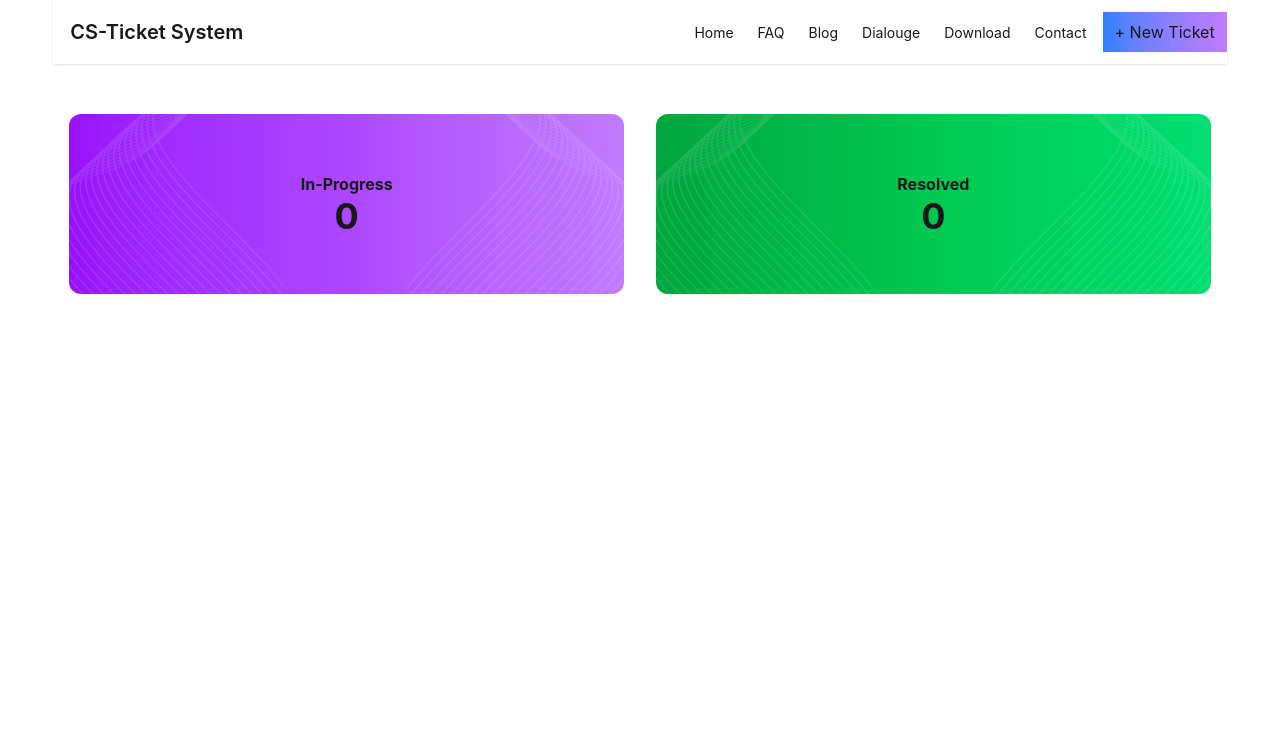
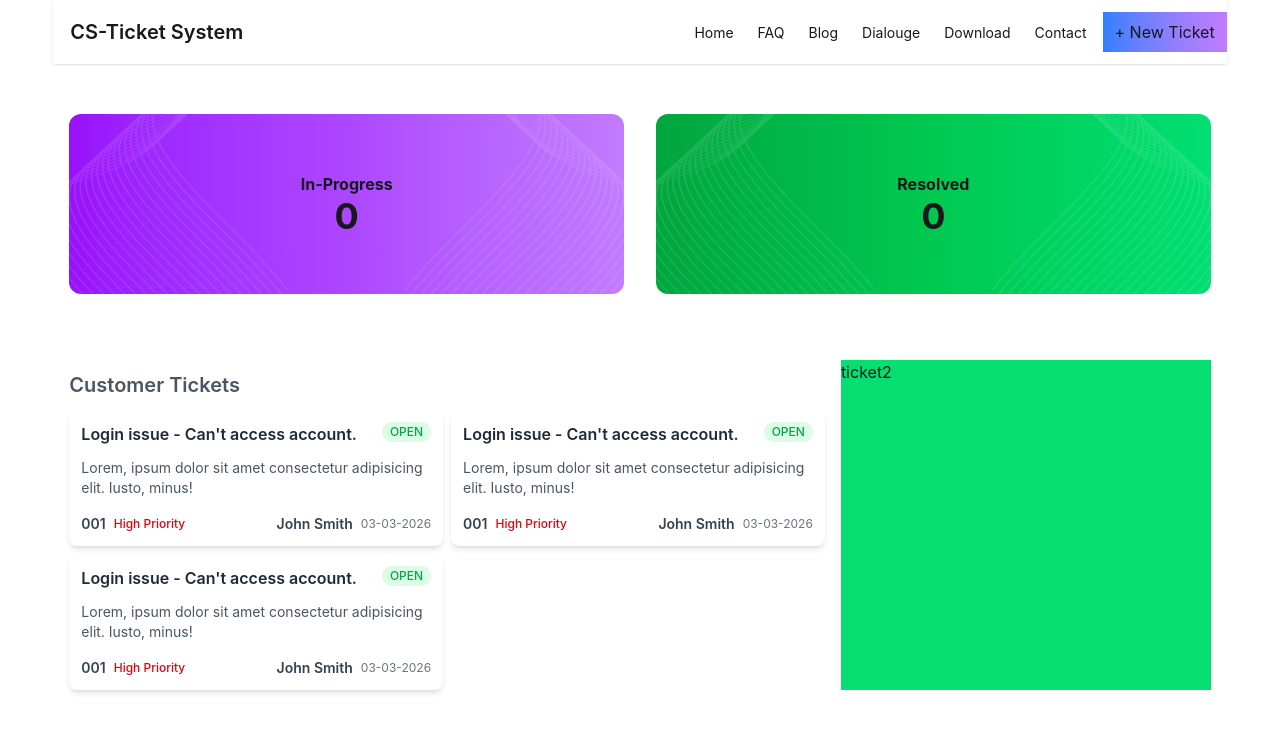
Before and after one commit to pobittra1/cs-ticket-system, a React (Vite) app: page / in a window 1280 px wide. Shown: the top 732 px of the page. Built offline with nearby package versions, Linux system fonts and the light colour scheme.

Commit message:
generate hardcoded ticket

```diff
--- a/src/App.jsx
+++ b/src/App.jsx
@@ -2,6 +2,7 @@
 import './App.css'
 import HeroSec from './components/HeroSec/HeroSec'
 import Navbar from './components/Navbar/Navbar'
+import TicketSec from './components/TicketSec/TicketSec'
 
 function App() {
 
@@ -11,6 +12,7 @@ function App() {
       <div className="web-container w-11/12 mx-auto">
         <Navbar></Navbar>
         <HeroSec></HeroSec>
+        <TicketSec></TicketSec>
       </div>
     </>
   )
--- /dev/null
+++ b/src/components/TicketSec/TicketSec.jsx
@@ -0,0 +1,118 @@
+const TicketSec = () => {
+    return (
+        <div className="w-full grid grid-cols-12 p-4 gap-4">
+            <div className="left-ticket-container col-span-8">
+                <h2 className="sub-title">Customer Tickets</h2>
+                <div className="grid grid-cols-2 gap-2">
+                    <div className="ticket bg-white shadow-md rounded-lg p-3 w-full max-w-sm mx-auto flex flex-col gap-3">
+
+                        {/* Title and status */}
+                        <div className="flex justify-between items-start">
+                            <h3 className="text-base font-semibold text-gray-800">
+                                Login issue - Can't access account.
+                            </h3>
+                            <p className="text-xs font-medium text-green-600 uppercase bg-green-100 px-2 py-0.5 rounded-full">
+                                Open
+                            </p>
+                        </div>
+
+                        {/* Description */}
+                        <p className="desc text-gray-600 text-sm">
+                            Lorem, ipsum dolor sit amet consectetur adipisicing elit. Iusto, minus!
+                        </p>
+
+                        {/* Footer: left & right info */}
+                        <div className="flex justify-between items-center text-gray-700 text-sm mt-1">
+
+                            {/* Left info */}
+                            <div className="flex items-center gap-2">
+                                <p className="id font-semibold text-sm">001</p>
+                                <p className="priority text-red-600 font-medium text-xs">High Priority</p>
+                            </div>
+
+                            {/* Right info */}
+                            <div className="flex items-center gap-2 text-right">
+                                <p className="name font-semibold text-sm">John Smith</p>
+                                <p className="date text-gray-500 text-xs">03-03-2026</p>
+                            </div>
+
+                        </div>
+                    </div>
+                    <div className="ticket bg-white shadow-md rounded-lg p-3 w-full max-w-sm mx-auto flex flex-col gap-3">
+
+                        {/* Title and status */}
+                        <div className="flex justify-between items-start">
+                            <h3 className="text-base font-semibold text-gray-800">
+                                Login issue - Can't access account.
+                            </h3>
+                            <p className="text-xs font-medium text-green-600 uppercase bg-green-100 px-2 py-0.5 rounded-full">
+                                Open
+                            </p>
+                        </div>
+
+                        {/* Description */}
+                        <p className="desc text-gray-600 text-sm">
+                            Lorem, ipsum dolor sit amet consectetur adipisicing elit. Iusto, minus!
+                        </p>
+
+                        {/* Footer: left & right info */}
+                        <div className="flex justify-between items-center text-gray-700 text-sm mt-1">
+
+                            {/* Left info */}
+                            <div className="flex items-center gap-2">
+                                <p className="id font-semibold text-sm">001</p>
+                                <p className="priority text-red-600 font-medium text-xs">High Priority</p>
+                            </div>
+
+                            {/* Right info */}
+                            <div className="flex items-center gap-2 text-right">
+                                <p className="name font-semibold text-sm">John Smith</p>
+                                <p className="date text-gray-500 text-xs">03-03-2026</p>
+                            </div>
+
+                        </div>
+                    </div>
+                    <div className="ticket bg-white shadow-md rounded-lg p-3 w-full max-w-sm mx-auto flex flex-col gap-3">
+
+                        {/* Title and status */}
+                        <div className="flex justify-between items-start">
+                            <h3 className="text-base font-semibold text-gray-800">
+                                Login issue - Can't access account.
+                            </h3>
+                            <p className="text-xs font-medium text-green-600 uppercase bg-green-100 px-2 py-0.5 rounded-full">
+                                Open
+                            </p>
+                        </div>
+
+                        {/* Description */}
+                        <p className="desc text-gray-600 text-sm">
+                            Lorem, ipsum dolor sit amet consectetur adipisicing elit. Iusto, minus!
+                        </p>
+
+                        {/* Footer: left & right info */}
+                        <div className="flex justify-between items-center text-gray-700 text-sm mt-1">
+
+                            {/* Left info */}
+                            <div className="flex items-center gap-2">
+                                <p className="id font-semibold text-sm">001</p>
+                                <p className="priority text-red-600 font-medium text-xs">High Priority</p>
+                            </div>
+
+                            {/* Right info */}
+                            <div className="flex items-center gap-2 text-right">
+                                <p className="name font-semibold text-sm">John Smith</p>
+                                <p className="date text-gray-500 text-xs">03-03-2026</p>
+                            </div>
+
+                        </div>
+                    </div>
+                </div>
+            </div>
+            <div className="right-ticket-container col-span-4 bg-green-400">
+                <div>ticket2</div>
+            </div>
+        </div>
+    );
+};
+
+export default TicketSec;
--- a/src/index.css
+++ b/src/index.css
@@ -0,0 +1,6 @@
+    .sub-title {
+      font-size: 1.25rem;
+      font-weight: 600;
+      color: #4b5563;
+      margin: 10px 0;
+    }
```
